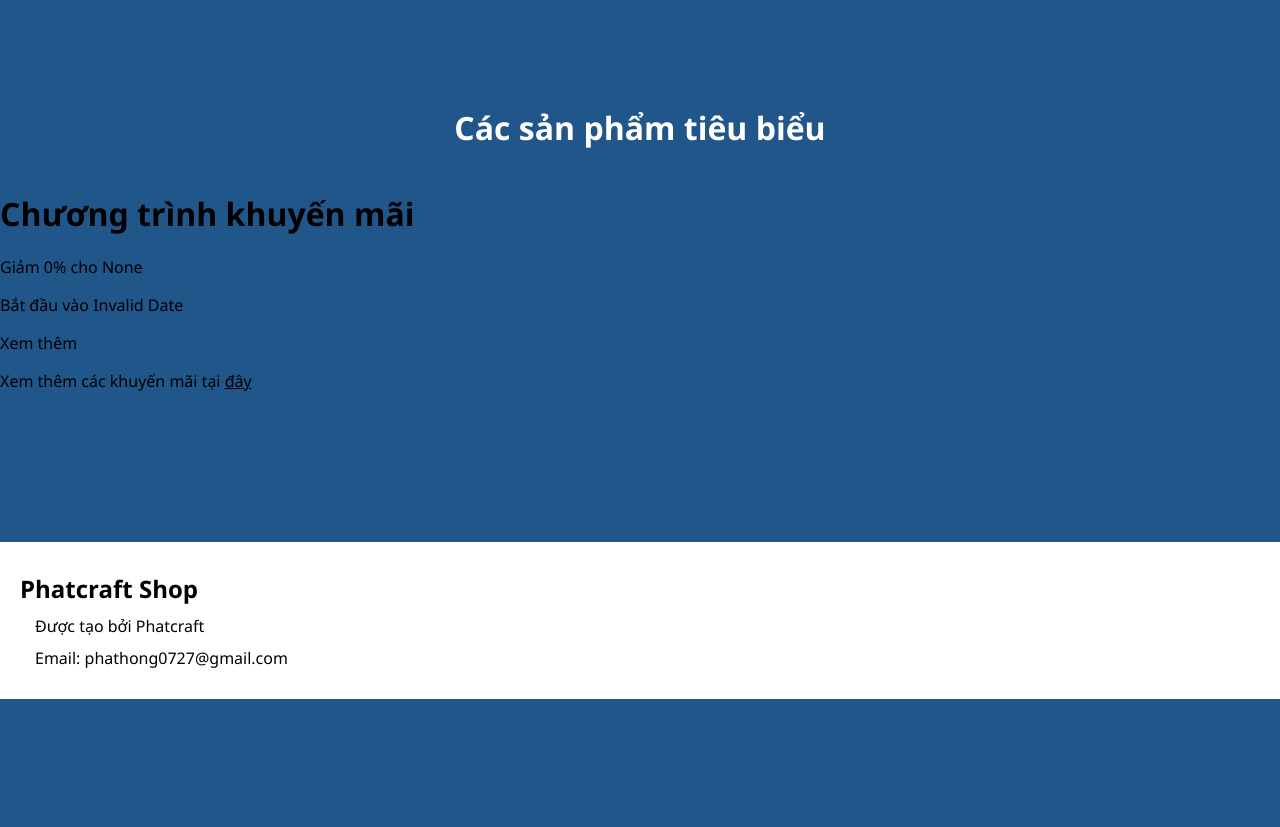
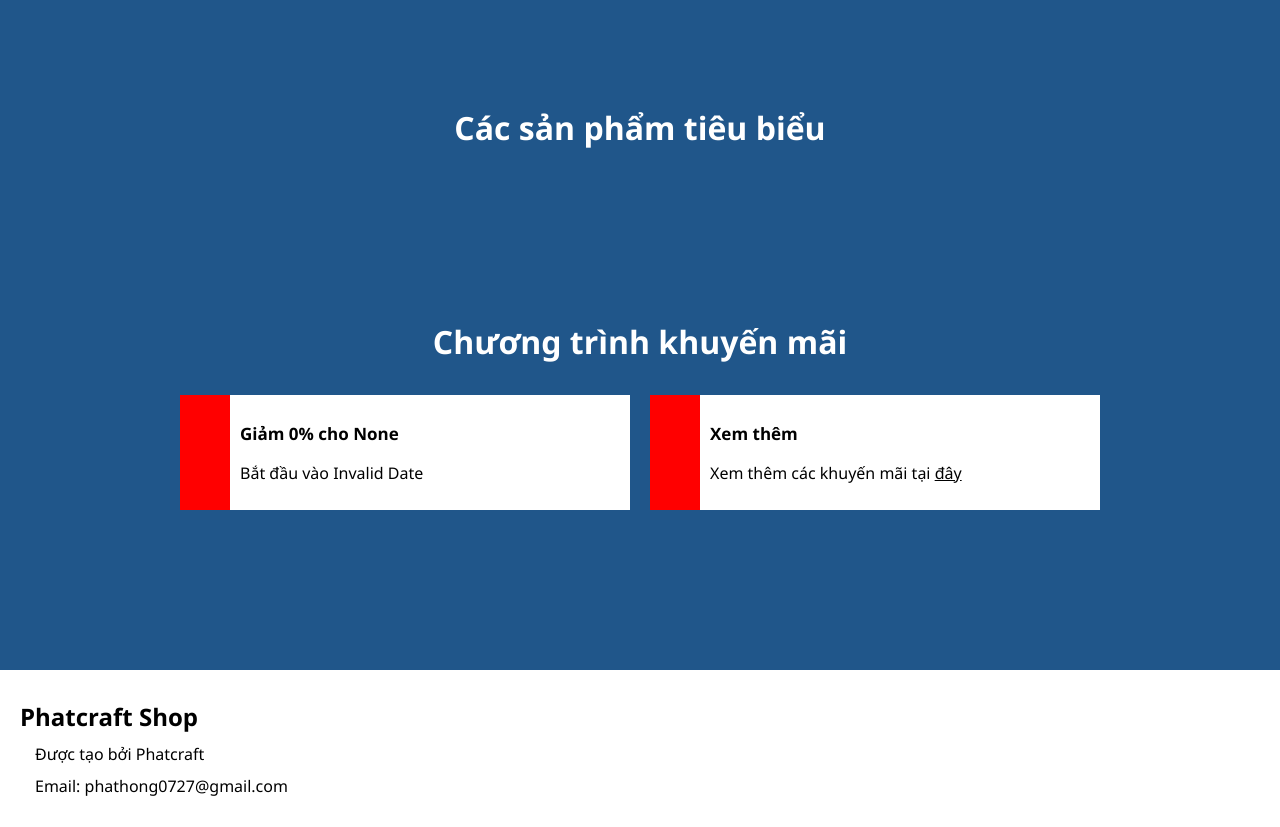
Before and after one commit to Phatcraft/PhatcraftShop, a PHP site: page / in a window 1280 px wide. Shown: the part 329-1156 px from the top of the page. Before the commit the page ends 1028 px from the top, so only its background shows below. Run offline with PHP 8.4, Linux system fonts and the light colour scheme; data that the repository does not hold is empty.

Commit message:
CSS files

```diff
--- a/css/global.css
+++ b/css/global.css
@@ -1,4 +1,5 @@
 @import url("./product-card.css");
+@import url("./sale.css");
 
 :root{
   --primary: #20568a;
@@ -98,6 +99,20 @@
   flex-wrap: wrap;
 }
 
+/* Sales */
+.sales{
+  text-align: center;
+  margin-top: 150px;
+}
+.sales h1{
+  color: white;
+}
+.sales .sale-list{
+  display: flex;
+  flex-wrap: wrap;
+  justify-content: center;
+}
+
 
 /* Footer */
 footer{
--- a/css/product-card.css
+++ b/css/product-card.css
@@ -44,3 +44,10 @@
 .product .action-bar .see-more{
   background-color: green;
 }
+.product .product-info .tag{
+  padding: 5px 10px;
+  width: fit-content;
+  border-radius: 20px;
+  font-size: 13px;
+  margin: 5px 0px;
+}
--- /dev/null
+++ b/css/sale.css
@@ -0,0 +1,19 @@
+.sale{
+  width: 450px;
+  background-color: white;
+  margin: 10px;
+  display: flex;
+}
+.sale .sale-badge{
+  width: 50px;
+  height: 100%;
+  background-color: red;
+}
+.sale .sale-info{
+  padding: 10px;
+  text-align: left;
+}
+.sale .sale-info .name{
+  font-size: 17px;
+  font-weight: bold;
+}
```
